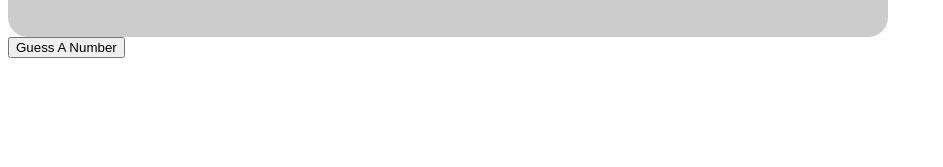
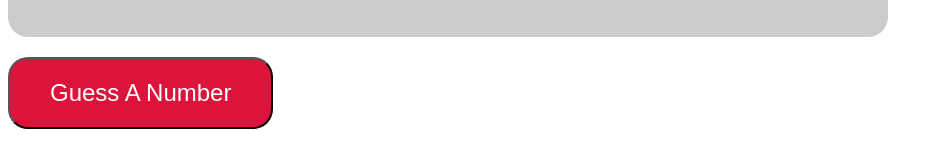
Before and after one commit to kaidecoder/guess-a-number, a website: page guess.html in a window 1280 px wide. Shown: the part 223-390 px from the top of the page, without its empty margins (0-943 px from the left). Drawn offline with nearby package versions, Linux system fonts and the light colour scheme.

Commit message:
added a button to control when the game starts.  can only use the success box, as the alert box has to be closed to see the comment.

```diff
--- a/guess.html
+++ b/guess.html
@@ -29,7 +29,7 @@
           <p></p>
         </div>
       </div>
-      <button onclick="guessANumber()">Guess A Number</button>
+      <button class="btn" onclick="guessANumber()">Guess A Number</button>
     </div>
   </body>
 </html>
--- a/guess.js
+++ b/guess.js
@@ -12,17 +12,13 @@ function guessANumber(){
 
   yourNumber = Number(prompt("Please enter a number:  "));
   if (yourNumber > computerGuess) {
-    alertBox.classList.add("error");
-    p.innerText = "Your number is too large";
     console.log("too large");
   } else if (yourNumber < computerGuess) {
-    alertBox.classList.add("warning");
-    p.innerText = "Your number is too small";
     console.log("too small");
   } else {
     alertBox.classList.add("success");
     p.innerText = "SUCCESS";
-    console.log("success");
+    // console.log("success");
     let play = prompt("Would you like to play again? ")
   if(play !== "yes"){
     break
--- a/styles.css
+++ b/styles.css
@@ -69,3 +69,13 @@
 .text {
   font-size: 45px;
 }
+
+.btn{
+    padding: 20px 40px;
+    border-radius: 20px;
+    margin-top: 20px;
+    font-size: 24px;
+    background-color: crimson;
+    color: white;
+
+}
```
